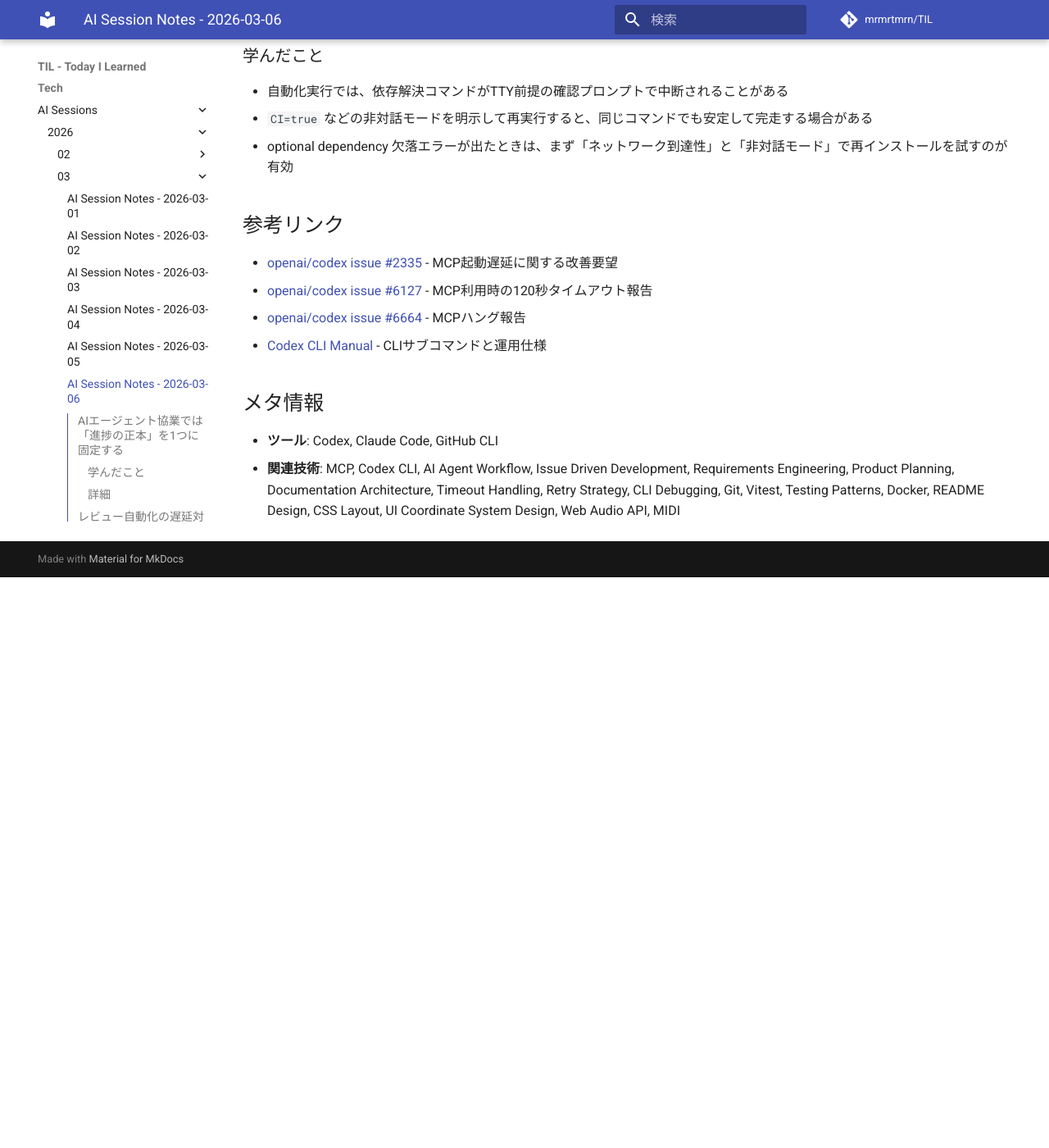
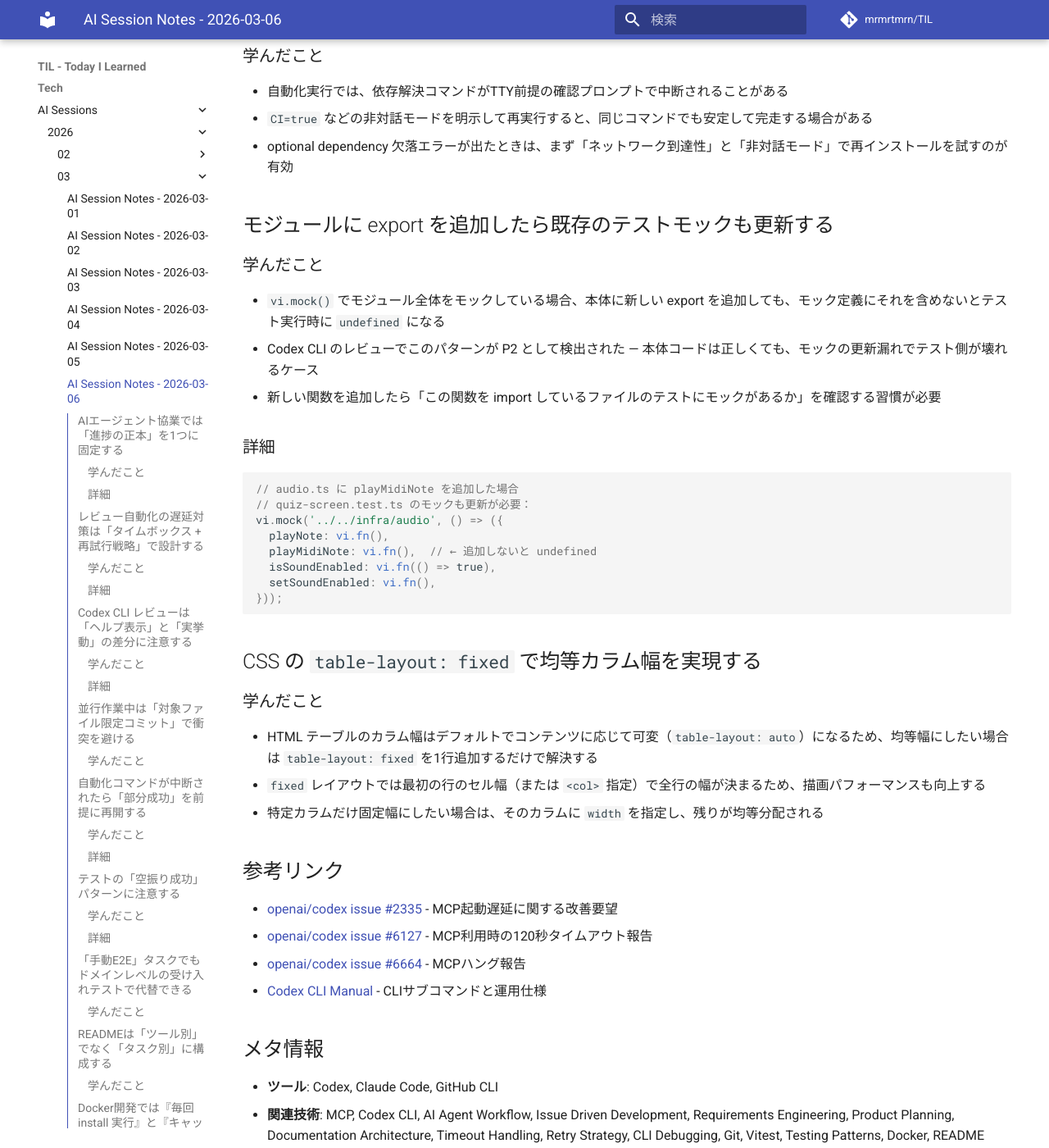
Before and after one commit to mrmrtmrn/TIL, an MkDocs documentation site: the page built from docs/Tech/AI-Sessions/2026/03/2026-03-06.md, in a window 1280 px wide and 1400 px high, scrolled down 5019 px. Shown: the whole window at 82% size. Built offline with MkDocs 1.6.1 and Material for MkDocs 9.7.7, drawn with Linux system fonts in a browser that asks for light colours; comment, search, counter and statistics services are not loaded; before the commit the page ends 5723 px from its top, so only the background shows below that.

Commit message:
feat: 2026-03-06 の AI セッションノートを追加
- モジュールに export を追加したら既存のテストモックも更新する
- CSS の table-layout: fixed で均等カラム幅を実現する

````diff
--- a/docs/Tech/AI-Sessions/2026/03/2026-03-06.md
+++ b/docs/Tech/AI-Sessions/2026/03/2026-03-06.md
@@ -175,6 +175,35 @@ expect(isCorrect(1, 1)).toBe(true);
 - `CI=true` などの非対話モードを明示して再実行すると、同じコマンドでも安定して完走する場合がある
 - optional dependency 欠落エラーが出たときは、まず「ネットワーク到達性」と「非対話モード」で再インストールを試すのが有効
 
+## モジュールに export を追加したら既存のテストモックも更新する
+
+### 学んだこと
+
+- `vi.mock()` でモジュール全体をモックしている場合、本体に新しい export を追加しても、モック定義にそれを含めないとテスト実行時に `undefined` になる
+- Codex CLI のレビューでこのパターンが P2 として検出された — 本体コードは正しくても、モックの更新漏れでテスト側が壊れるケース
+- 新しい関数を追加したら「この関数を import しているファイルのテストにモックがあるか」を確認する習慣が必要
+
+### 詳細
+
+```typescript
+// audio.ts に playMidiNote を追加した場合
+// quiz-screen.test.ts のモックも更新が必要：
+vi.mock('../../infra/audio', () => ({
+  playNote: vi.fn(),
+  playMidiNote: vi.fn(),  // ← 追加しないと undefined
+  isSoundEnabled: vi.fn(() => true),
+  setSoundEnabled: vi.fn(),
+}));
+```
+
+## CSS の `table-layout: fixed` で均等カラム幅を実現する
+
+### 学んだこと
+
+- HTML テーブルのカラム幅はデフォルトでコンテンツに応じて可変（`table-layout: auto`）になるため、均等幅にしたい場合は `table-layout: fixed` を1行追加するだけで解決する
+- `fixed` レイアウトでは最初の行のセル幅（または `<col>` 指定）で全行の幅が決まるため、描画パフォーマンスも向上する
+- 特定カラムだけ固定幅にしたい場合は、そのカラムに `width` を指定し、残りが均等分配される
+
 ## 参考リンク
 
 - [openai/codex issue #2335](https://github.com/openai/codex/issues/2335) - MCP起動遅延に関する改善要望
````
